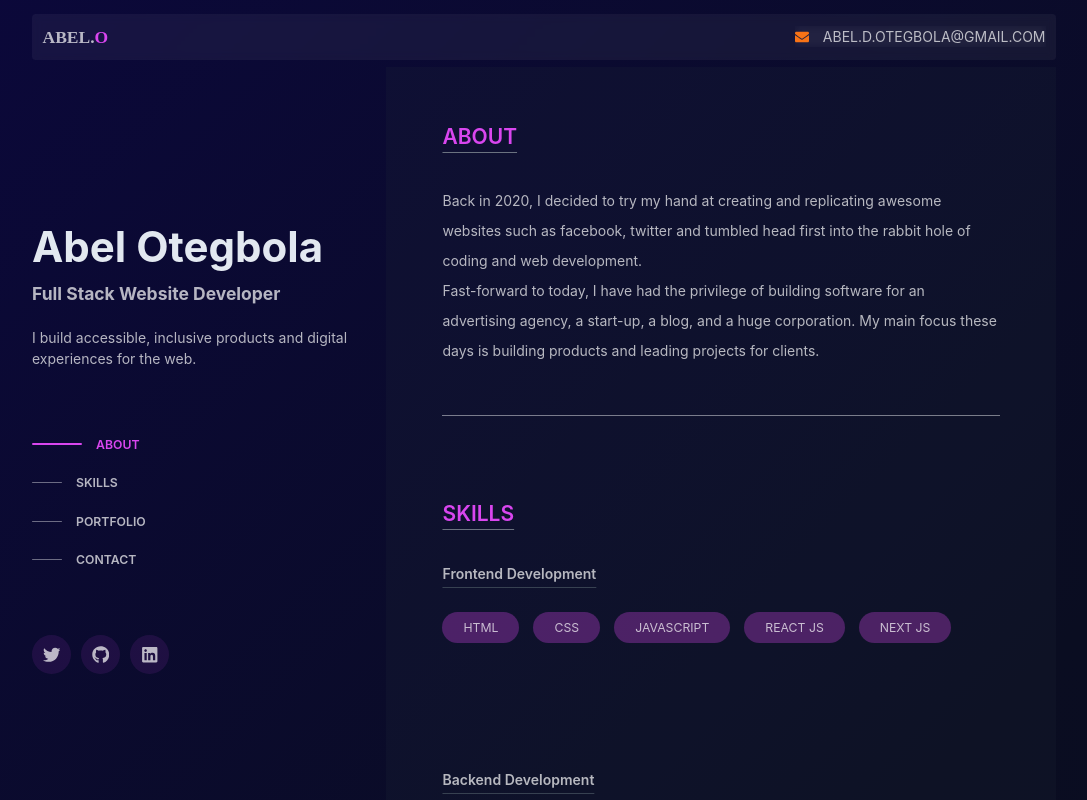
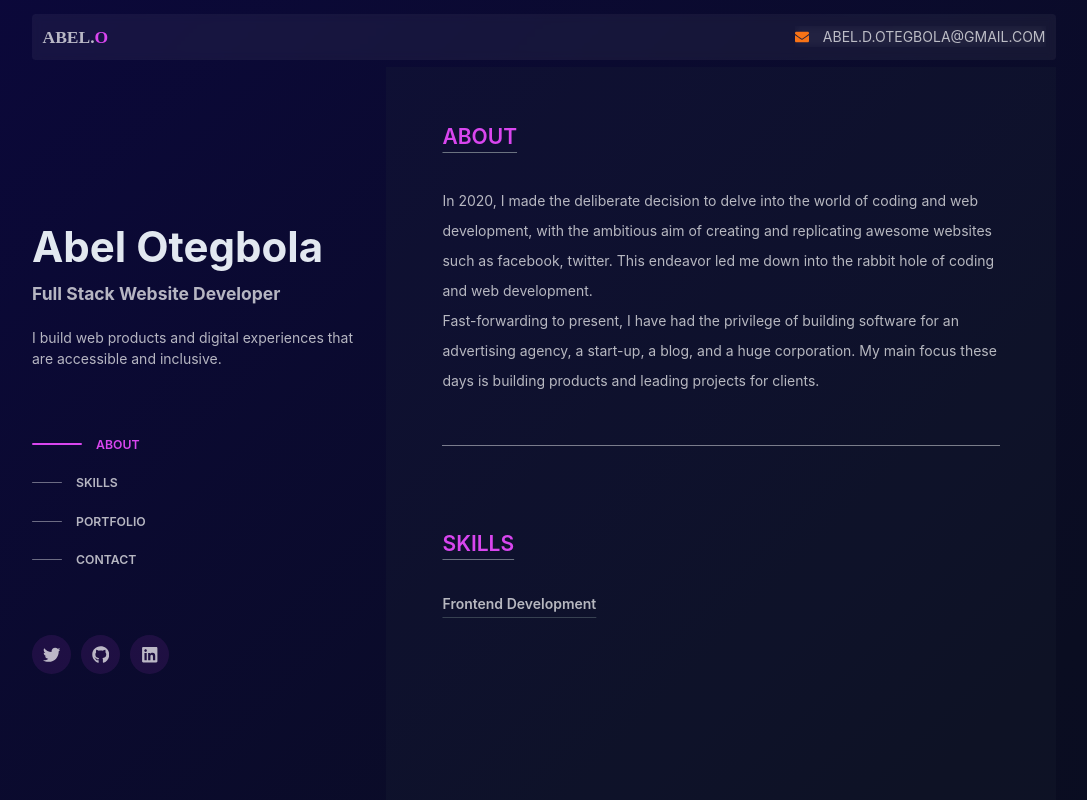
Before and after one commit to abel-otegbola/Portfolio, a Next.js app: page / in a window 1280 px wide. Shown: the top 800 px of the page, without its empty margins (96-1183 px from the left). Built offline with nearby package versions, Linux system fonts and the light colour scheme.

Commit message:
refactor: change heading, about and contact text

```diff
--- a/components/Form_component/CustomForm.js
+++ b/components/Form_component/CustomForm.js
@@ -30,7 +30,7 @@ const CustomForm = () => {
             </label>
             <label className="w-full flex flex-col">
                 <p className="pt-6 pb-2" style={messageStyle}>Message</p>
-                <textarea className="p-[12px] border border-slate-300/[0.3] rounded bg-transparent w-full" placeholder="e.g Your portfolio is really cool 🚀. Are you available to jump on a website development project? 😉" name='message' autoComplete="true" required></textarea>
+                <textarea className="p-[12px] border border-slate-300/[0.3] rounded bg-transparent w-full" placeholder="e.g Your portfolio is really cool 🚀. Are you available to jump in on a new website development project? 😉" name='message' autoComplete="true" required></textarea>
             </label>
             <button type='submit' className="w-full text-center p-[12px] rounded bg-fuchsia-700 text-white mt-6">SEND</button>
 
--- a/components/Global_components/Contents.js
+++ b/components/Global_components/Contents.js
@@ -9,7 +9,7 @@ const Contents = () => {
 
             {/* ABOUT SECTION */}
             <h2 className="text-fuchsia-500 font-semibold text-2xl pb-6 underline decoration-1 decoration-gray-500 underline-offset-8" id="about" data-aos="fade-right">ABOUT</h2>
-            <p className="py-4 leading-[30px]" data-aos="fade-left">Back in 2020, I decided to try my hand at creating and replicating awesome websites such as facebook, twitter and tumbled head first into the rabbit hole of coding and web development. <br /> Fast-forward to today, I have had the privilege of building software for an advertising agency, a start-up, a blog, and a huge corporation. My main focus these days is building products and leading projects for clients.</p>
+            <p className="py-4 leading-[30px]" data-aos="fade-left">In 2020, I made the deliberate decision to delve into the world of coding and web development, with the ambitious aim of creating and replicating awesome websites such as facebook, twitter. This endeavor led me down into the rabbit hole of coding and web development. <br /> Fast-forwarding to present, I have had the privilege of building software for an advertising agency, a start-up, a blog, and a huge corporation. My main focus these days is building products and leading projects for clients.</p>
 
             <hr className="mt-10 opacity-[0.5]" />
 
--- a/components/Global_components/Sidebar.js
+++ b/components/Global_components/Sidebar.js
@@ -10,7 +10,7 @@ const Sidebar = () => {
         <div className="lg:sticky lg:top-14 lg:flex lg:max-h-screen lg:w-1/3 lg:flex-col justify-center lg:px-0 px-4 py-14">
             <h1 className="text-4xl font-bold text-slate-200 sm:text-5xl">Abel Otegbola</h1>
             <h2 className="font-bold text-xl py-4">Full Stack Website Developer</h2>
-            <p className="pt-2">I build accessible, inclusive products and digital experiences for the web.</p>
+            <p className="pt-2">I build web products and digital experiences that are accessible and inclusive.</p>
 
             <div className="lg:block hidden">
                 <NavMenu setOpen={() => {}}/>
```
